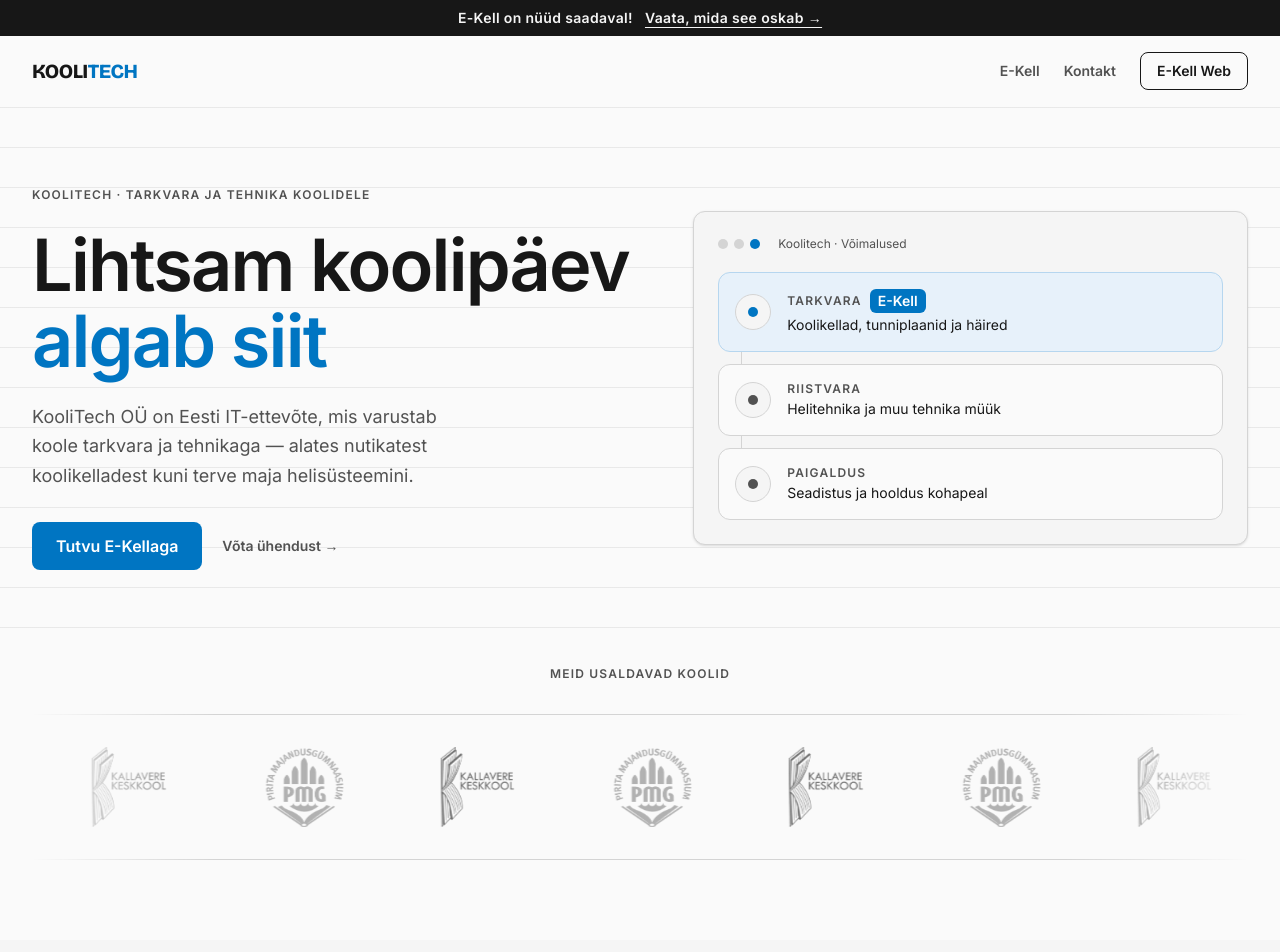
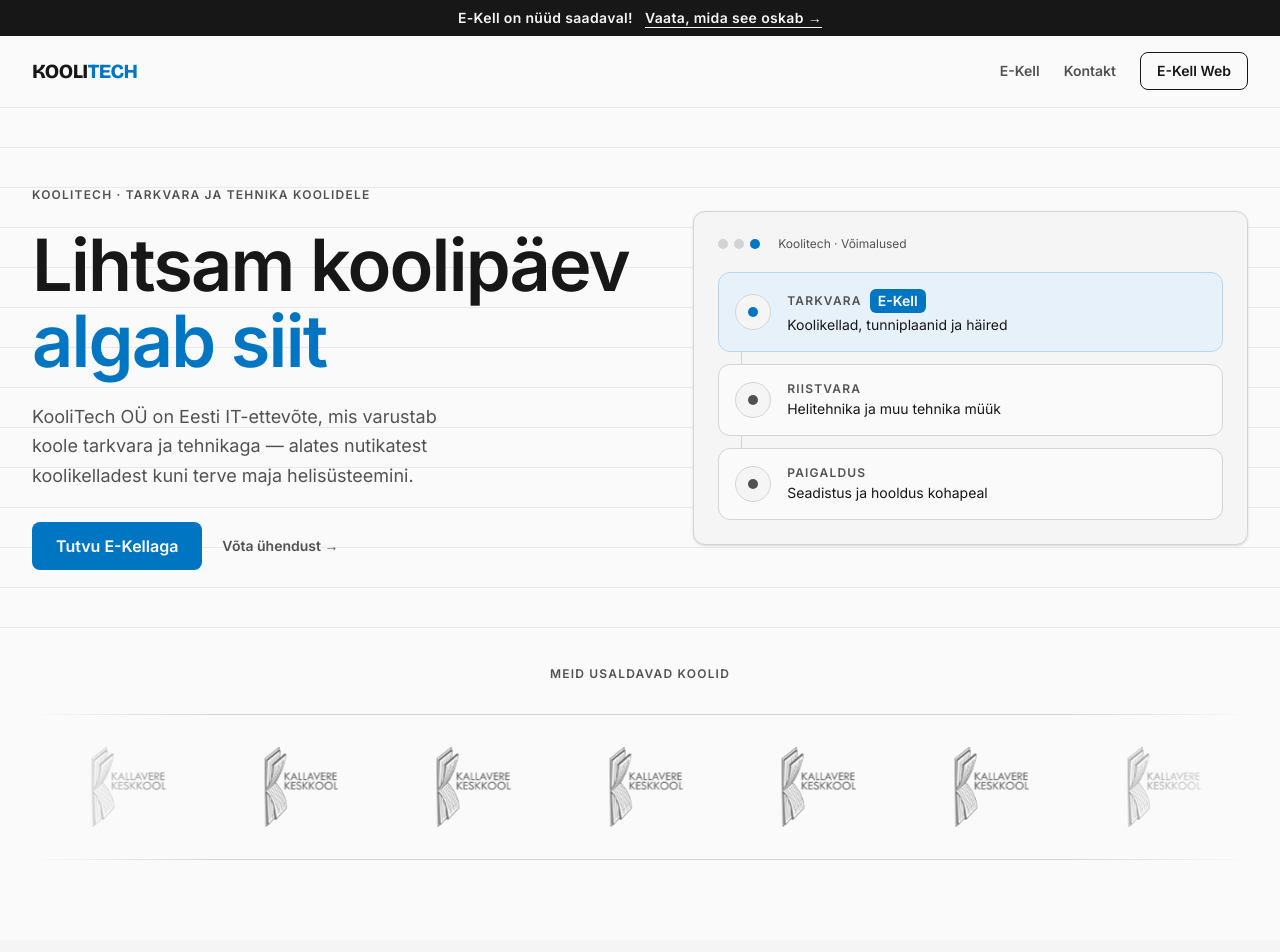
Before and after one commit to eduardteller/koolitech-landing-next15, a Next.js app: page / in a window 1280 px wide. Shown: the top 952 px of the page. Built offline with nearby package versions, Linux system fonts and the light colour scheme.

Commit message:
Comment out unused partner logo entry for clarity and maintainability

```diff
--- a/components/LogoMarquee.tsx
+++ b/components/LogoMarquee.tsx
@@ -7,12 +7,12 @@
     width: 383,
     height: 400,
   },
-  {
-    name: "Pirita Majandusgümnaasium",
-    src: "/assets/partners/pmg.png",
-    width: 447,
-    height: 447,
-  },
+  // {
+  //   name: "Pirita Majandusgümnaasium",
+  //   src: "/assets/partners/pmg.png",
+  //   width: 447,
+  //   height: 447,
+  // },
 ];
 
 /* One pass of the track must be wider than the strip, or the loop shows a
```
